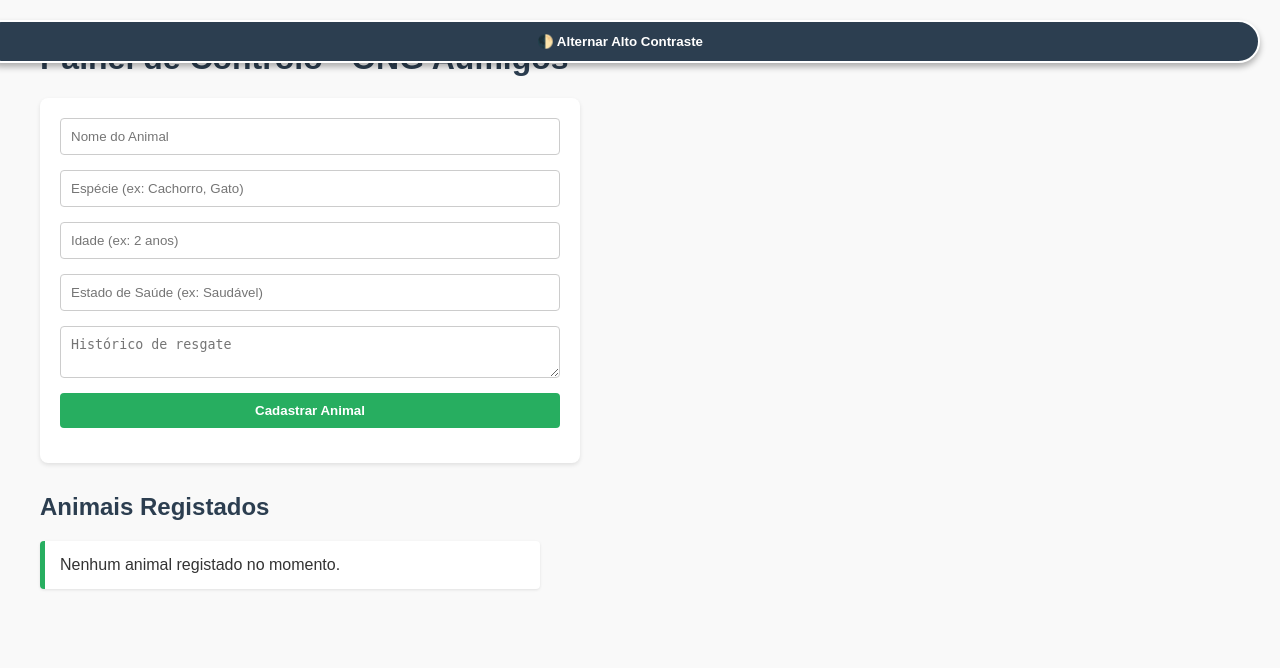
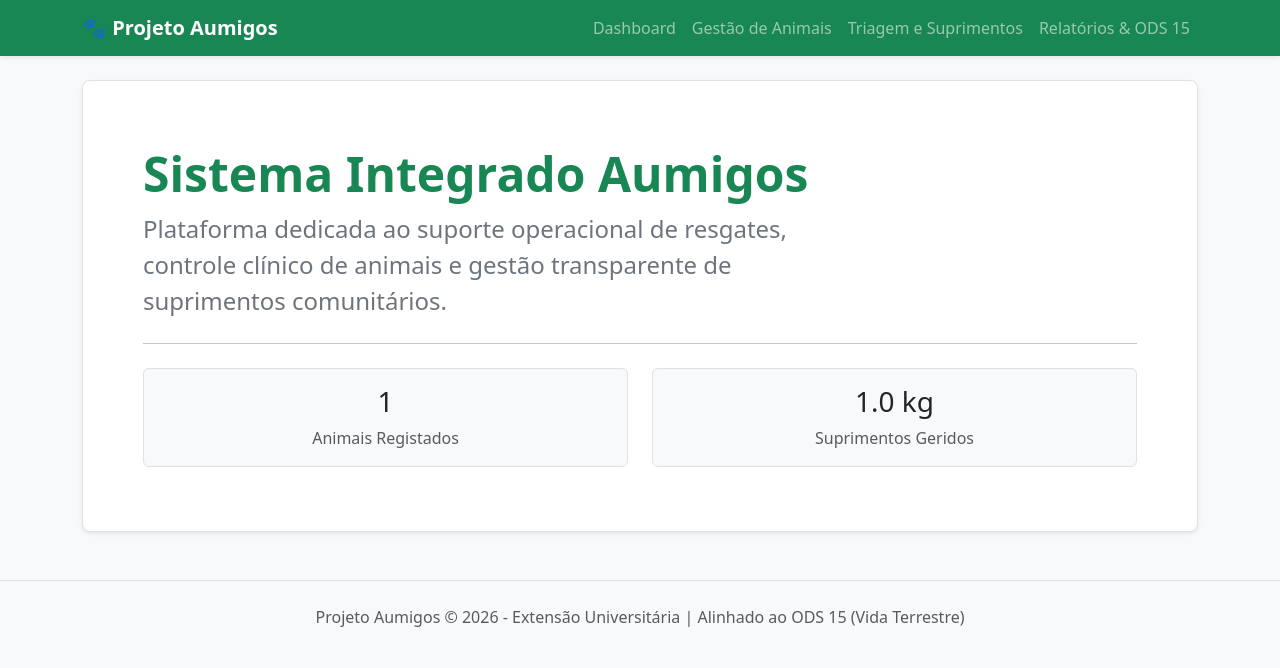
Before and after one commit to jcfandrade-ux/projeto-aumigos, a Flask app: page / in a window 1280 px wide. Shown: the top 668 px of the page. Run offline with Flask 3, Linux system fonts and the light colour scheme.

Commit message:
feat: projeto aumigos completo com relacoes, exclusao e datas

```diff
--- a/app.py
+++ b/app.py
@@ -1,62 +1,108 @@
-from flask import Flask, render_template, request, redirect, url_for
+from flask import Flask, render_template, request, redirect, url_for, flash
 from flask_sqlalchemy import SQLAlchemy
 import os
 
 app = Flask(__name__)
+app.config['SECRET_KEY'] = 'aumigos-secret-key-2026'
 
-# Configuração do Banco de Dados SQLite
+# Configuração da base de dados SQLite
 basedir = os.path.abspath(os.path.dirname(__file__))
 app.config['SQLALCHEMY_DATABASE_URI'] = 'sqlite:///' + os.path.join(basedir, 'aumigos.db')
 app.config['SQLALCHEMY_TRACK_MODIFICATIONS'] = False
 
 db = SQLAlchemy(app)
 
-# Modelo de Dados para os Animais Resgatados
+# Modelo de Dados: Animais Resgatados
 class Animal(db.Model):
     id = db.Column(db.Integer, primary_key=True)
     nome = db.Column(db.String(100), nullable=False)
     especie = db.Column(db.String(50), nullable=False)
-    idade = db.Column(db.String(20), nullable=True)
-    status_saude = db.Column(db.String(100), nullable=False)
-    historico = db.Column(db.Text, nullable=True)
+    idade = db.Column(db.String(50), nullable=False)
+    status_saude = db.Column(db.String(200), nullable=False)
+    # Relação com os suprimentos
+    suprimentos = db.relationship('Suprimento', backref='animal_destinado', lazy=True, cascade='all, delete-orphan')
 
-    def __repr__(self):
-        return f'<Animal {self.nome}>'
+# Modelo de Dados: Suprimentos / Triagem (Com vínculo ao animal)
+class Suprimento(db.Model):
+    id = db.Column(db.Integer, primary_key=True)
+    descricao = db.Column(db.String(150), nullable=False)
+    quantidade_kg = db.Column(db.Float, nullable=False)
+    data_registro = db.Column(db.String(50), nullable=False)
+    animal_id = db.Column(db.Integer, db.ForeignKey('animal.id'), nullable=False)
 
-# Rota Principal: Listagem de Animais
+with app.app_context():
+    db.create_all()
+
+# Rotas de Navegação (Abas do Sistema)
 @app.route('/')
 def index():
-    animais = Animal.query.all()
-    return render_template('index.html', animais=animais)
+    total_animais = Animal.query.count()
+    total_suprimentos = db.session.query(db.func.sum(Suprimento.quantidade_kg)).scalar() or 0
+    return render_template('index.html', total_animais=total_animais, total_suprimentos=total_suprimentos)
 
-# Rota de Cadastro de Novos Animais
-@app.route('/cadastrar', methods=['POST'])
-def cadastrar():
-    nome = request.form.get('nome')
-    especie = request.form.get('especie')
-    idade = request.form.get('idade')
-    status_saude = request.form.get('status_saude')
-    historico = request.form.get('historico')
+@app.route('/animais', methods=['GET', 'POST'])
+def animais():
+    if request.method == 'POST':
+        nome = request.form.get('nome')
+        especie = request.form.get('especie')
+        idade = request.form.get('idade')
+        status_saude = request.form.get('status_saude')
 
-    if nome and especie:
-        novo_animal = Animal(
-            nome=nome,
-            especie=especie,
-            idade=idade,
-            status_saude=status_saude,
-            historico=historico
-        )
-        db.session.add(novo_animal)
-        db.session.commit()
+        if nome and especie:
+            novo_animal = Animal(nome=nome, especie=especie, idade=idade, status_saude=status_saude)
+            db.session.add(novo_animal)
+            db.session.commit()
+            flash('Animal registado com sucesso!', 'success')
+        return redirect(url_for('animais'))
 
-    return redirect(url_for('index'))
+    lista_animais = Animal.query.all()
+    return render_template('animais.html', animais=lista_animais)
 
-# Bloco de inicialização e execução local/servidor
+@app.route('/deletar_animal/<int:id>', methods=['POST'])
+def deletar_animal(id):
+    animal = Animal.query.get_or_404(id)
+    db.session.delete(animal)
+    db.session.commit()
+    flash('Registo do animal e os seus suprimentos associados foram removidos!', 'warning')
+    return redirect(url_for('animais'))
+
+@app.route('/triagem', methods=['GET', 'POST'])
+def triagem():
+    if request.method == 'POST':
+        descricao = request.form.get('descricao')
+        qtd = float(request.form.get('quantidade_kg') or 0)
+        data = request.form.get('data_registro') # Formato AAAA-MM-DD vindo do input date
+        animal_id = request.form.get('animal_id')
+
+        if descricao and qtd > 0 and animal_id and data:
+            # Converte a data para o padrão brasileiro (DD/MM/AAAA)
+            partes = data.split('-')
+            data_formatada = f"{partes[2]}/{partes[1]}/{partes[0]}" if len(partes) == 3 else data
+
+            novo_sup = Suprimento(descricao=descricao, quantidade_kg=qtd, data_registro=data_formatada, animal_id=int(animal_id))
+            db.session.add(novo_sup)
+            db.session.commit()
+            flash('Lote de suprimentos associado ao animal com sucesso!', 'success')
+        return redirect(url_for('triagem'))
+
+    lista_suprimentos = Suprimento.query.all()
+    lista_animais = Animal.query.all()
+    total_kg = sum(s.quantidade_kg for s in lista_suprimentos)
+    return render_template('triagem.html', suprimentos=lista_suprimentos, animais=lista_animais, total_kg=total_kg)
+
+@app.route('/deletar_suprimento/<int:id>', methods=['POST'])
+def deletar_suprimento(id):
+    suprimento = Suprimento.query.get_or_404(id)
+    db.session.delete(suprimento)
+    db.session.commit()
+    flash('Registo de suprimento removido com sucesso!', 'warning')
+    return redirect(url_for('triagem'))
+
+@app.route('/relatorios')
+def relatorios():
+    total_animais = Animal.query.count()
+    total_suprimentos = db.session.query(db.func.sum(Suprimento.quantidade_kg)).scalar() or 0
+    return render_template('relatorios.html', total_animais=total_animais, total_suprimentos=total_suprimentos)
+
 if __name__ == '__main__':
-    with app.app_context():
-        db.create_all()
-    app.run(host='0.0.0.0', port=10000, debug=True)
-else:
-    # Garante que as tabelas são criadas também quando executado via Gunicorn no Render
-    with app.app_context():
-        db.create_all()
+    app.run(debug=True)
--- /dev/null
+++ b/templates/base.html
@@ -0,0 +1,47 @@
+<!DOCTYPE html>
+<html lang="pt">
+<head>
+    <meta charset="UTF-8">
+    <title>Projeto Aumigos - Gestão de Resgate Animal</title>
+    <link href="https://cdn.jsdelivr.net/npm/bootstrap@5.3.0/dist/css/bootstrap.min.css" rel="stylesheet">
+</head>
+<body class="bg-light">
+    <nav class="navbar navbar-expand-lg navbar-dark bg-success shadow-sm">
+        <div class="container">
+            <a class="navbar-brand fw-bold" href="{{ url_for('index') }}">🐾 Projeto Aumigos</a>
+            <button class="navbar-toggler" type="button" data-bs-toggle="collapse" data-bs-target="#navbarNav">
+                <span class="navbar-toggler-icon"></span>
+            </button>
+            <div class="collapse navbar-collapse" id="navbarNav">
+                <ul class="navbar-nav ms-auto">
+                    <li class="nav-item"><a class="nav-link" href="{{ url_for('index') }}">Dashboard</a></li>
+                    <li class="nav-item"><a class="nav-link" href="{{ url_for('animais') }}">Gestão de Animais</a></li>
+                    <li class="nav-item"><a class="nav-link" href="{{ url_for('triagem') }}">Triagem e Suprimentos</a></li>
+                    <li class="nav-item"><a class="nav-link" href="{{ url_for('relatorios') }}">Relatórios & ODS 15</a></li>
+                </ul>
+            </div>
+        </div>
+    </nav>
+
+    <div class="container my-4">
+        {% with messages = get_flashed_messages(with_categories=true) %}
+            {% if messages %}
+                {% for category, message in messages %}
+                    <div class="alert alert-{{ category }} alert-dismissible fade show" role="alert">
+                        {{ message }}
+                        <button type="button" class="btn-close" data-bs-dismiss="alert"></button>
+                    </div>
+                {% endfor %}
+            {% endif %}
+        {% endwith %}
+
+        {% block content %}{% endblock %}
+    </div>
+
+    <footer class="text-center py-4 text-muted border-top mt-5">
+        <p>Projeto Aumigos &copy; 2026 - Extensão Universitária | Alinhado ao ODS 15 (Vida Terrestre)</p>
+    </footer>
+
+    <script src="https://cdn.jsdelivr.net/npm/bootstrap@5.3.0/dist/js/bootstrap.bundle.min.js"></script>
+</body>
+</html>
--- a/templates/index.html
+++ b/templates/index.html
@@ -1,138 +1,24 @@
-<!DOCTYPE html>
-<html lang="pt">
-<head>
-    <meta charset="UTF-8">
-    <title>ONG Aumigos</title>
-    <style>
-        /* Estilos gerais da página */
-        body {
-            font-family: Arial, sans-serif;
-            margin: 40px;
-            background-color: #f9f9f9;
-            color: #333;
-        }
-        h1, h2 {
-            color: #2c3e50;
-        }
-        form {
-            background: #fff;
-            padding: 20px;
-            border-radius: 8px;
-            box-shadow: 0 2px 4px rgba(0,0,0,0.1);
-            max-width: 500px;
-            margin-bottom: 30px;
-        }
-        input, textarea, button {
-            display: block;
-            width: 100%;
-            margin-bottom: 15px;
-            padding: 10px;
-            border: 1px solid #ccc;
-            border-radius: 4px;
-            box-sizing: border-box;
-        }
-        button[type="submit"] {
-            background-color: #27ae60;
-            color: white;
-            font-weight: bold;
-            border: none;
-            cursor: pointer;
-        }
-        button[type="submit"]:hover {
-            background-color: #219653;
-        }
-        ul {
-            list-style-type: none;
-            padding: 0;
-            max-width: 500px;
-        }
-        li {
-            background: #fff;
-            margin-bottom: 10px;
-            padding: 15px;
-            border-left: 5px solid #27ae60;
-            box-shadow: 0 1px 3px rgba(0,0,0,0.1);
-            border-radius: 4px;
-        }
-
-        /* ESTILOS DE ACESSIBILIDADE - MODO DE ALTO CONTRASTE */
-        body.high-contrast {
-            background-color: #000000 !important;
-            color: #FFFF00 !important; /* Amarelo de alta visibilidade */
-        }
-        body.high-contrast h1,
-        body.high-contrast h2,
-        body.high-contrast label,
-        body.high-contrast li {
-            color: #FFFF00 !important;
-        }
-        body.high-contrast form,
-        body.high-contrast li {
-            background-color: #121212 !important;
-            border: 1px solid #FFFF00 !important;
-        }
-        body.high-contrast input,
-        body.high-contrast textarea {
-            background-color: #000000 !important;
-            color: #FFFF00 !important;
-            border: 2px solid #FFFF00 !important;
-        }
-        body.high-contrast button[type="submit"] {
-            background-color: #FFFF00 !important;
-            color: #000000 !important;
-            font-weight: bold;
-        }
-
-        /* Botão flutuante para alternar o contraste */
-        #toggle-contrast {
-            position: fixed;
-            top: 20px;
-            right: 20px;
-            padding: 12px 18px;
-            background-color: #2c3e50;
-            color: white;
-            border: 2px solid white;
-            border-radius: 30px;
-            cursor: pointer;
-            font-weight: bold;
-            box-shadow: 0 4px 6px rgba(0,0,0,0.3);
-            z-index: 1000;
-        }
-        #toggle-contrast:hover {
-            background-color: #34495e;
-        }
-    </style>
-</head>
-<body>
-
-    <!-- Botão de Acessibilidade: Alternar Alto Contraste -->
-    <button id="toggle-contrast" onclick="document.body.classList.toggle('high-contrast')">
-        🌓 Alternar Alto Contraste
-    </button>
-
-    <h1>Painel de Controlo - ONG Aumigos</h1>
-
-    <form action="/animais" method="POST">
-        <input type="text" name="nome" placeholder="Nome do Animal" required>
-        <input type="text" name="especie" placeholder="Espécie (ex: Cachorro, Gato)" required>
-        <input type="text" name="idade" placeholder="Idade (ex: 2 anos)" required>
-        <input type="text" name="status_saude" placeholder="Estado de Saúde (ex: Saudável)" required>
-        <textarea name="historico" placeholder="Histórico de resgate"></textarea>
-        <button type="submit">Cadastrar Animal</button>
-    </form>
-
-    <h2>Animais Registados</h2>
-    <ul>
-        {% for animal in animais %}
-            <li>
-                <strong>{{ animal.nome }}</strong> ({{ animal.especie }}) - {{ animal.idade }}<br>
-                <em>Saúde:</em> {{ animal.status_saude }}<br>
-                <em>Histórico:</em> {{ animal.historico }}
-            </li>
-        {% else %}
-            <li>Nenhum animal registado no momento.</li>
-        {% endfor %}
-    </ul>
-
-</body>
-</html>
+{% extends "base.html" %}
+{% block content %}
+<div class="p-5 mb-4 bg-white rounded-3 shadow-sm border">
+    <div class="container-fluid py-3">
+        <h1 class="display-5 fw-bold text-success">Sistema Integrado Aumigos</h1>
+        <p class="col-md-8 fs-4 text-secondary">Plataforma dedicada ao suporte operacional de resgates, controle clínico de animais e gestão transparente de suprimentos comunitários.</p>
+        <hr class="my-4">
+        <div class="row text-center">
+            <div class="col-md-6">
+                <div class="p-3 border bg-light rounded">
+                    <h3>{{ total_animais }}</h3>
+                    <p class="text-muted mb-0">Animais Registados</p>
+                </div>
+            </div>
+            <div class="col-md-6">
+                <div class="p-3 border bg-light rounded">
+                    <h3>{{ total_suprimentos }} kg</h3>
+                    <p class="text-muted mb-0">Suprimentos Geridos</p>
+                </div>
+            </div>
+        </div>
+    </div>
+</div>
+{% endblock %}
```
Also changed, not shown: templates/animais.html (added, +55 -0 lines), templates/relatorios.html (added, +17 -0 lines), templates/triagem.html (added, +73 -0 lines), aumigos.db.
